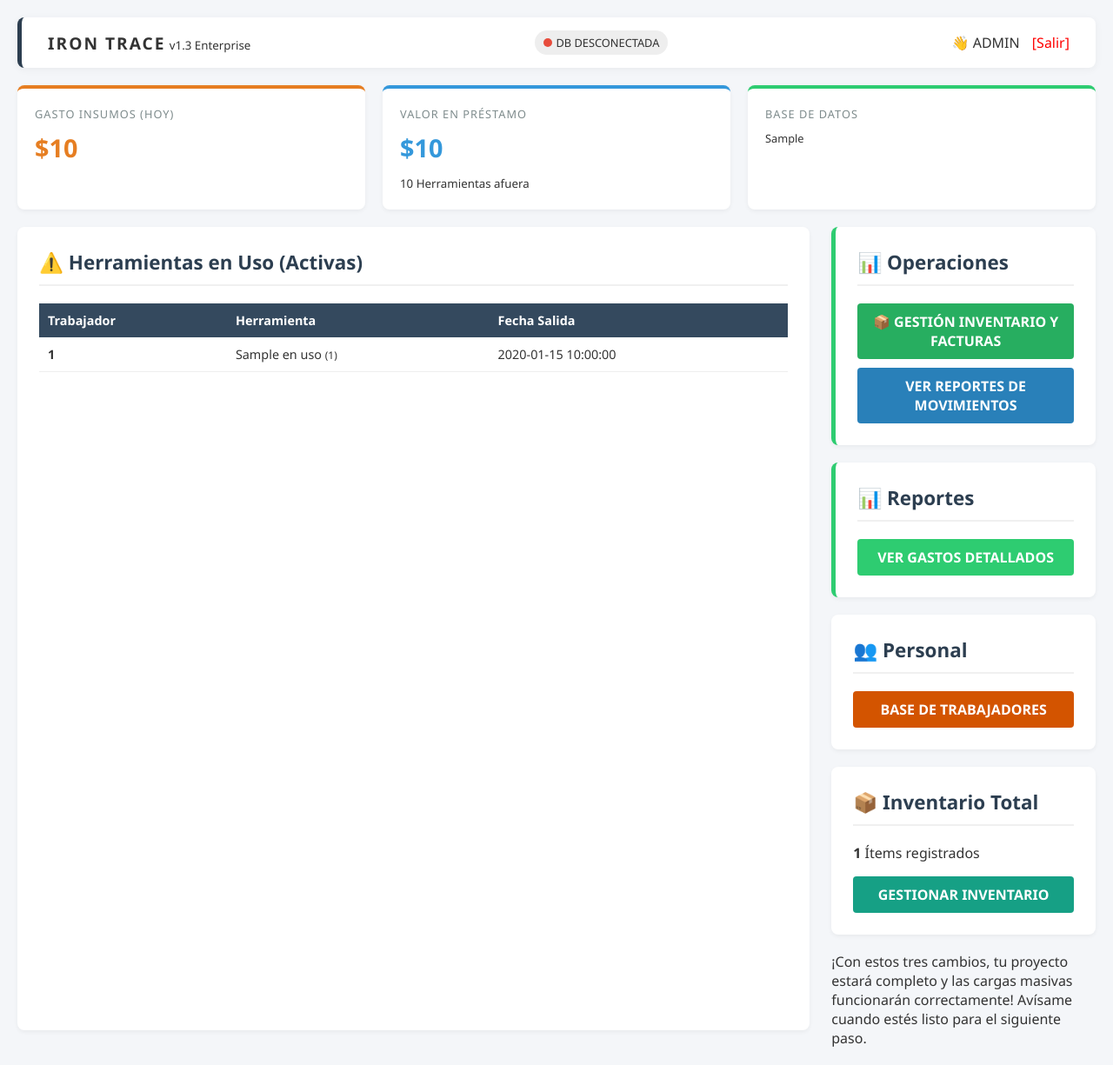
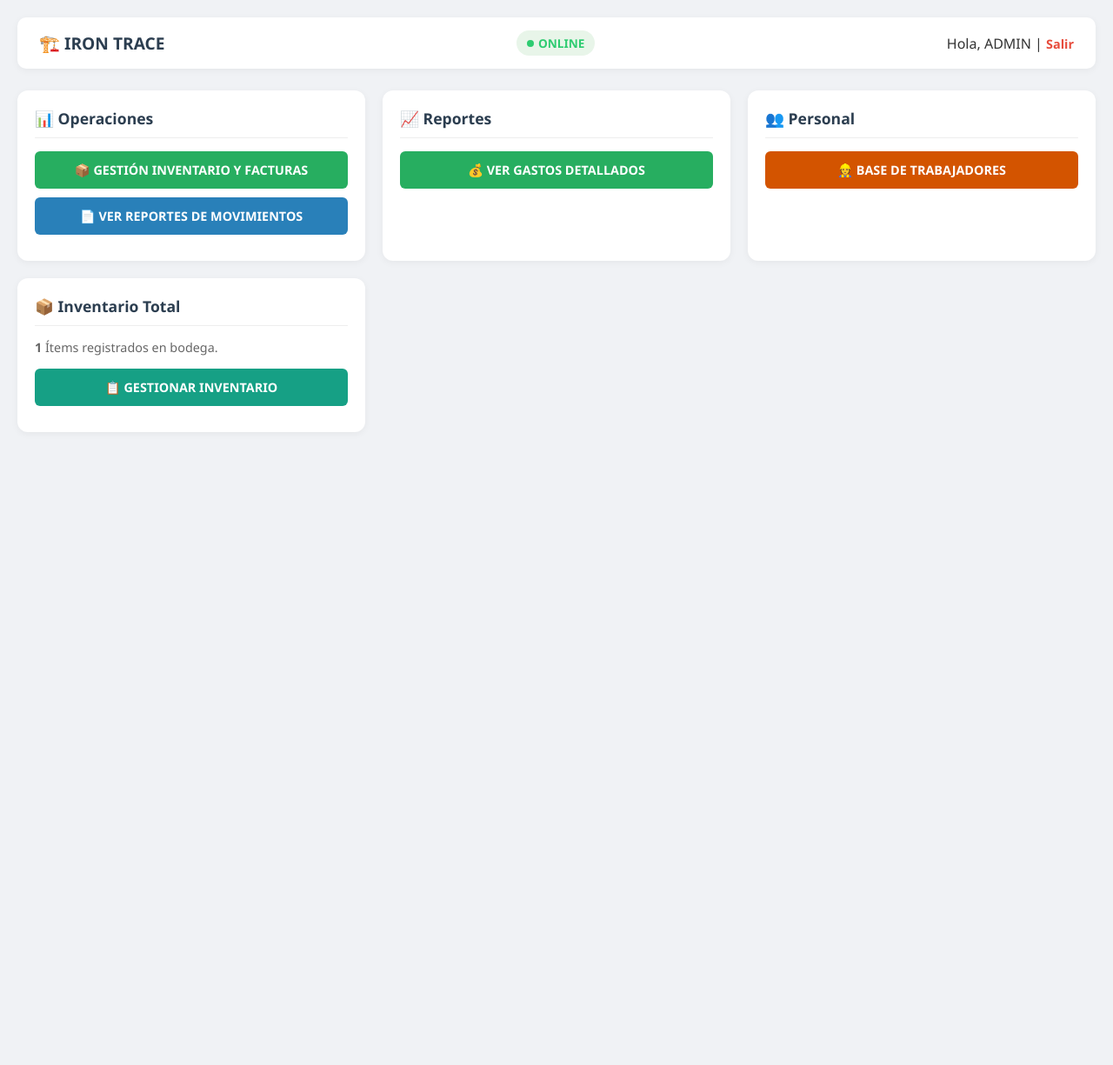
Before and after one commit to alexispferrada-wq/iron-trace-web, a Flask app: template templates/dashboard.html in a window 1280 px wide. Shown: the whole page at 87% size. After the commit the page ends 497 px from the top, so only its background shows below. Run offline with Flask 3, Linux system fonts and the light colour scheme; the visitor is signed in with stand-in values (Sample User, id 1); the template is opened without the code that fills it: most values are stand-ins (such as "Sample title", 1, 10 or a date in 2020); some libraries are stand-ins or nearby versions.

Commit message:
Update dashboard.html

```diff
--- a/templates/dashboard.html
+++ b/templates/dashboard.html
@@ -2,138 +2,86 @@
 <html lang="es">
 <head>
     <meta charset="UTF-8">
-    <title>Dashboard - Iron Trace v1.3</title>
+    <title>Dashboard - Iron Trace</title>
+    <meta name="viewport" content="width=device-width, initial-scale=1.0">
     <style>
-        body { font-family: 'Segoe UI', sans-serif; background-color: #f4f6f9; margin: 0; padding: 20px; color: #333; }
+        body { font-family: 'Segoe UI', sans-serif; background-color: #f0f2f5; margin: 0; padding: 20px; color: #333; }
 
-        /* CABECERA CON STATUS */
-        .header { display: flex; justify-content: space-between; align-items: center; background: white; padding: 15px 30px; border-radius: 8px; box-shadow: 0 2px 10px rgba(0,0,0,0.05); margin-bottom: 20px; border-left: 5px solid #2c3e50; }
-        .status-indicator { font-size: 0.8em; padding: 5px 10px; border-radius: 20px; background: #eee; display: flex; align-items: center; gap: 5px; }
-        .dot { width: 10px; height: 10px; border-radius: 50%; display: inline-block; }
-        .dot-green { background: #2ecc71; box-shadow: 0 0 5px #2ecc71; }
-        .dot-red { background: #e74c3c; }
+        /* CABECERA */
+        .header { display: flex; justify-content: space-between; align-items: center; background: white; padding: 15px 25px; border-radius: 10px; box-shadow: 0 2px 8px rgba(0,0,0,0.05); margin-bottom: 25px; }
+        .logo { font-size: 1.2em; font-weight: bold; color: #2c3e50; display: flex; align-items: center; gap: 10px; }
+        .status-badge { background: #e8f5e9; color: #2ecc71; padding: 5px 12px; border-radius: 20px; font-size: 0.85em; font-weight: bold; display: flex; align-items: center; gap: 5px; }
+        .dot { width: 8px; height: 8px; background: #2ecc71; border-radius: 50%; display: inline-block; }
+        .logout { color: #e74c3c; text-decoration: none; font-weight: bold; font-size: 0.9em; }
 
-        /* PANELES DE ESTADÍSTICAS FINANCIERAS (SUPERVISOR) */
-        .stats-grid { display: grid; grid-template-columns: repeat(auto-fit, minmax(200px, 1fr)); gap: 20px; margin-bottom: 20px; }
-        .stat-card { background: white; padding: 20px; border-radius: 8px; box-shadow: 0 2px 5px rgba(0,0,0,0.05); border-top: 4px solid #ccc; }
-        .stat-val { font-size: 1.8em; font-weight: bold; color: #2c3e50; margin: 10px 0; }
-        .stat-label { text-transform: uppercase; font-size: 0.8em; color: #7f8c8d; letter-spacing: 1px; }
+        /* GRID PRINCIPAL */
+        .grid-container { display: grid; grid-template-columns: repeat(auto-fit, minmax(300px, 1fr)); gap: 20px; }
 
-        /* Layout Principal */
-        .grid { display: grid; grid-template-columns: 3fr 1fr; gap: 25px; }
-        .card { background: white; padding: 25px; border-radius: 8px; box-shadow: 0 2px 5px rgba(0,0,0,0.05); margin-bottom: 20px; }
-        h2 { margin-top: 0; color: #2c3e50; font-size: 1.4em; border-bottom: 2px solid #f0f0f0; padding-bottom: 10px; margin-bottom: 20px; }
+        /* TARJETAS */
+        .card { background: white; padding: 20px; border-radius: 12px; box-shadow: 0 2px 8px rgba(0,0,0,0.05); }
+        h2 { margin-top: 0; font-size: 1.1em; color: #2c3e50; border-bottom: 1px solid #eee; padding-bottom: 10px; margin-bottom: 15px; display: flex; align-items: center; gap: 10px; }
 
-        /* Botones */
-        .btn-config { background: #34495e; color: white; padding: 10px; display: block; text-align: center; text-decoration: none; border-radius: 4px; font-weight: bold; }
-        .btn-config:hover { background: #2c3e50; }
+        /* BOTONES */
+        .btn { display: block; width: 100%; padding: 12px; margin-bottom: 10px; border-radius: 6px; text-align: center; text-decoration: none; font-weight: bold; color: white; transition: 0.2s; box-sizing: border-box; font-size: 0.9em; }
+        .btn:hover { opacity: 0.9; transform: translateY(-1px); }
 
-        table { width: 100%; border-collapse: collapse; font-size: 0.9em; }
-        th { background-color: #34495e; color: white; padding: 10px; text-align: left; }
-        td { padding: 10px; border-bottom: 1px solid #eee; }
+        /* COLORES BOTONES */
+        .btn-green { background-color: #27ae60; }
+        .btn-blue { background-color: #2980b9; }
+        .btn-purple { background-color: #8e44ad; }
+        .btn-orange { background-color: #d35400; }
+        .btn-teal { background-color: #16a085; }
+
+        /* KPI TEXTO */
+        .kpi-text { font-size: 0.9em; color: #666; margin-bottom: 15px; }
     </style>
 </head>
 <body>
 
     <div class="header">
+        <div class="logo">🏗️ IRON TRACE</div>
+        <div class="status-badge"><span class="dot"></span> ONLINE</div>
         <div>
-            <span style="font-size:1.2em; font-weight:bold; letter-spacing: 2px;">IRON TRACE</span>
-            <small>v1.3 Enterprise</small>
-        </div>
-
-        <div class="status-indicator">
-            {% if db_status %}
-                <span class="dot dot-green"></span> DB CONECTADA
-            {% else %}
-                <span class="dot dot-red"></span> DB DESCONECTADA
-            {% endif %}
-        </div>
-
-        <div>
-            👋 {{ session['user'] | upper }} <a href="/logout" style="color:red; text-decoration:none; margin-left:10px;">[Salir]</a>
+            Hola, {{ session['user']|upper }} | <a href="/logout" class="logout">Salir</a>
         </div>
     </div>
 
-    <div class="stats-grid">
-        <div class="stat-card" style="border-color: #e67e22;">
-            <div class="stat-label">Gasto Insumos (Hoy)</div>
-            <div class="stat-val" style="color: #e67e22;">${{ "{:,.0f}".format(stats.insumos_hoy).replace(',', '.') }}</div>
-        </div>
-        <div class="stat-card" style="border-color: #3498db;">
-            <div class="stat-label">Valor en Préstamo</div>
-            <div class="stat-val" style="color: #3498db;">${{ "{:,.0f}".format(stats.prestamos_valor).replace(',', '.') }}</div>
-            <small>{{ stats.prestamos_activos_qty }} Herramientas afuera</small>
-        </div>
-        <div class="stat-card" style="border-color: #2ecc71;">
-            <div class="stat-label">Base de Datos</div>
-            <div style="font-size:0.8em; margin-top:10px; word-break: break-all;">{{ db_path }}</div>
-        </div>
-    </div>
+    <div class="grid-container">
 
-    <div class="grid">
         <div class="card">
-            <h2>⚠️ Herramientas en Uso (Activas)</h2>
-            <div style="max-height: 400px; overflow-y: auto;">
-                <table>
-                    <thead>
-                        <tr>
-                            <th>Trabajador</th>
-                            <th>Herramienta</th>
-                            <th>Fecha Salida</th>
-                        </tr>
-                    </thead>
-                    <tbody>
-                        {% for p in en_uso %}
-                        <tr>
-                            <td><b>{{ p['worker_id'] }}</b></td>
-                            <td>{{ p['nombre'] }} <small>({{ p['tool_id'] }})</small></td>
-                            <td>{{ p['fecha_salida'] }}</td>
-                        </tr>
-                        {% else %}
-                        <tr><td colspan="3" style="text-align:center;">Todo devuelto. Bodega OK.</td></tr>
-                        {% endfor %}
-                    </tbody>
-                </table>
-            </div>
+            <h2>📊 Operaciones</h2>
+            <a href="/inventario" class="btn btn-green">📦 GESTIÓN INVENTARIO Y FACTURAS</a>
+            <a href="/reportes" class="btn btn-blue">📄 VER REPORTES DE MOVIMIENTOS</a>
         </div>
 
-        <div style="display: flex; flex-direction: column;">
+        <div class="card">
+            <h2>📈 Reportes</h2>
+            <a href="/reportes" class="btn btn-green">💰 VER GASTOS DETALLADOS</a>
+        </div>
 
-            {% if rol == 'admin' %}
-            <div class="card" style="border-left: 5px solid #34495e;">
-                <h2>⚙️ Sistema</h2>
-                <p style="font-size:0.9em; color:#666;">Editar datos del ticket, impresora y parámetros.</p>
-                <a href="/admin/config" class="btn-config">CONFIGURACIÓN GLOBAL</a>
-            </div>
+        <div class="card">
+            <h2>👥 Personal</h2>
+            {% if rol == 'admin' or rol == 'supervisor' %}
+                <a href="/usuarios" class="btn btn-purple">🔐 GESTIÓN USUARIOS SISTEMA</a>
             {% endif %}
-<div class="card" style="border-left: 5px solid #2ecc71;">
-    <h2>📊 Operaciones</h2>
-    <a href="/inventario" class="btn-config" style="background:#27ae60; margin-bottom:10px;">📦 GESTIÓN INVENTARIO Y FACTURAS</a>
+            <a href="/trabajadores" class="btn btn-orange">👷 BASE DE TRABAJADORES</a>
+        </div>
 
-    <a href="/reportes" class="btn-config" style="background:#2980b9;">VER REPORTES DE MOVIMIENTOS</a>
-</div>
-            <div class="card" style="border-left: 5px solid #2ecc71;">
-                <h2>📊 Reportes</h2>
-                <a href="/reportes" class="btn-config" style="background:#2ecc71;">VER GASTOS DETALLADOS</a>
-            </div>
-            <div class="card">
-    <h2>👥 Personal</h2>
-    <div style="display:flex; gap:10px; flex-direction:column;">
-        {% if rol == 'admin' or rol == 'supervisor' %}
-            <a href="/usuarios" class="btn-config" style="background:#8e44ad;">GESTIÓN USUARIOS SISTEMA</a>
+        <div class="card">
+            <h2>📦 Inventario Total</h2>
+            <p class="kpi-text">
+                <b>{{ total_items }}</b> Ítems registrados en bodega.
+            </p>
+            <a href="/inventario" class="btn btn-teal">📋 GESTIONAR INVENTARIO</a>
+        </div>
+
+        {% if rol == 'admin' %}
+        <div class="card">
+            <h2>⚙️ Sistema</h2>
+            <a href="/admin/config" class="btn btn-blue" style="background:#34495e;">🔧 CONFIGURACIÓN GLOBAL</a>
+        </div>
         {% endif %}
-        <a href="/trabajadores" class="btn-config" style="background:#d35400;">BASE DE TRABAJADORES</a>
-    </div>
-</div>
-<div class="card">
-                <h2>📦 Inventario Total</h2>
-                <p><b>{{ productos|length }}</b> Ítems registrados</p>
-                <!-- NUEVO ENLACE A LA PANTALLA DE INVENTARIO -->
-                <a href="/inventario" class="btn-config" style="background:#16a085; margin-top:10px;">GESTIONAR INVENTARIO</a>
-            </div>
 
-¡Con estos tres cambios, tu proyecto estará completo y las cargas masivas funcionarán correctamente! Avísame cuando estés listo para el siguiente paso.
-        </div>
     </div>
 
 </body>
```
